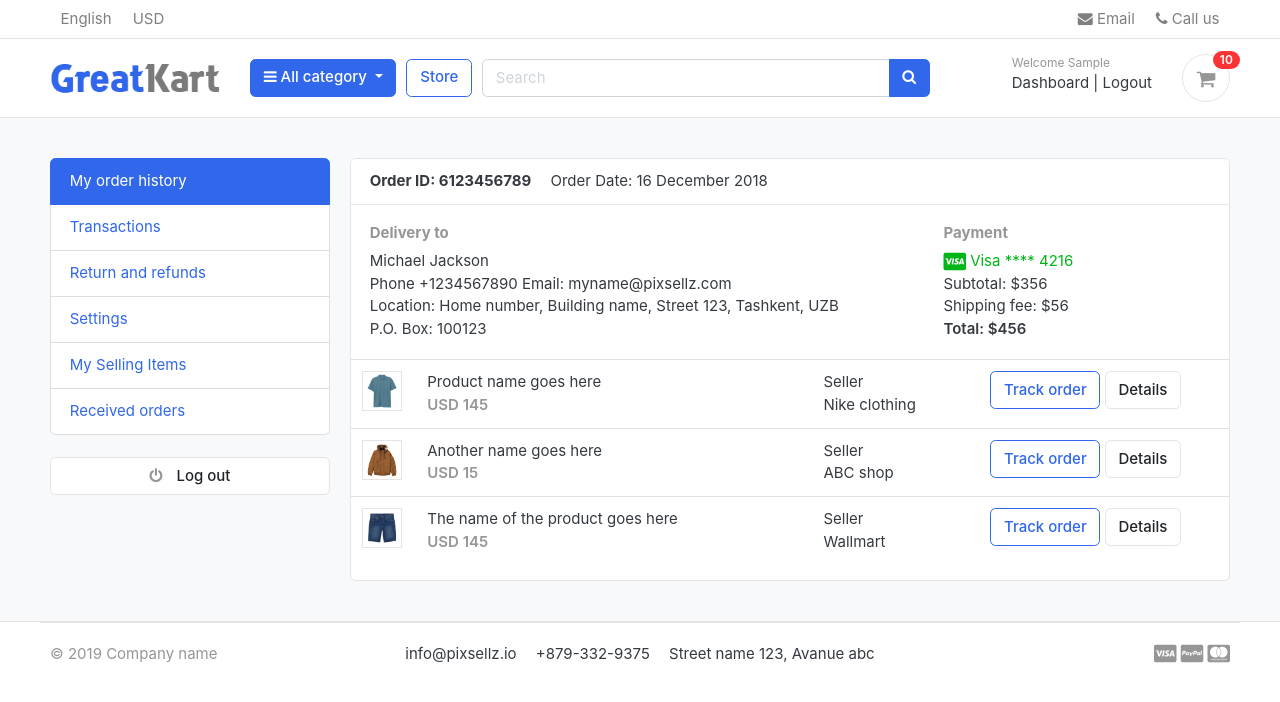
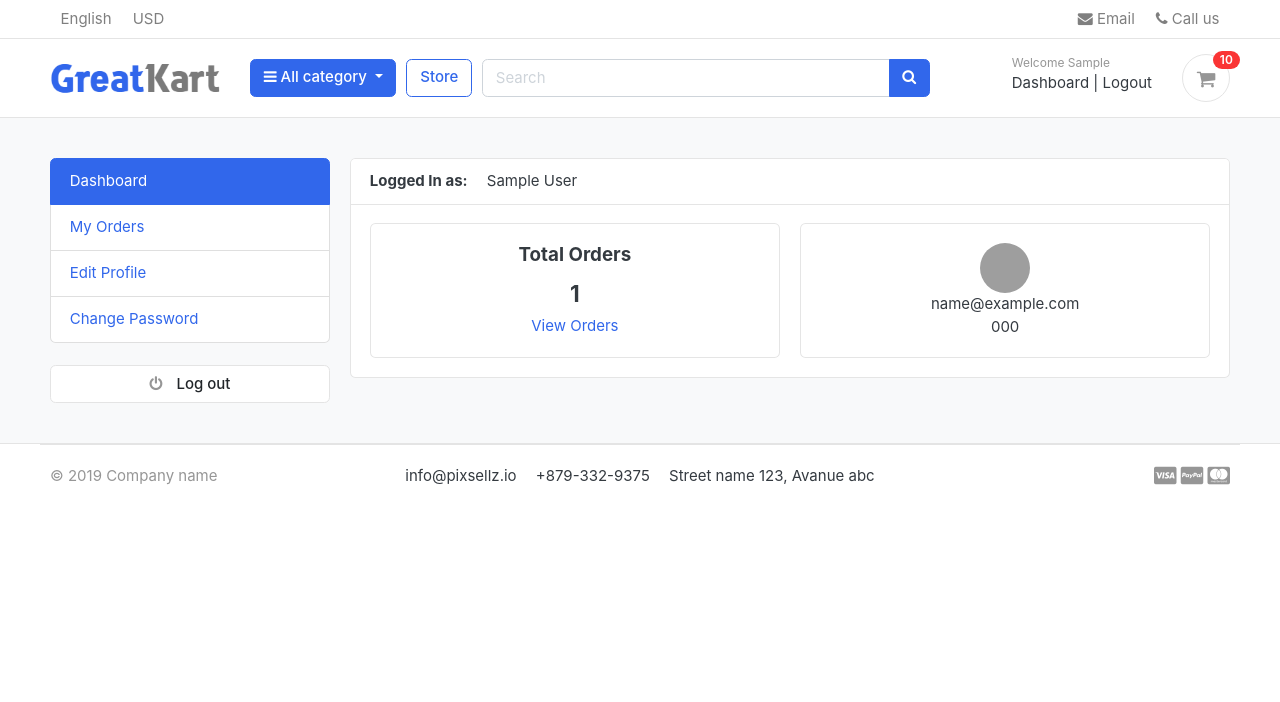
Before and after one commit to Ananthakrishnan12/greatkart-django, a Django app: page /accounts/ in a window 1280 px wide. Shown: the top 702 px of the page. Run offline with Django 3.2, Linux system fonts and the light colour scheme; a user stored in the database is signed in; tables that the repository leaves empty hold one stand-in row (values such as "Sample post"); some libraries are stand-ins or nearby versions; some web fonts are replaced; grey boxes are pictures that could not be loaded.

Commit message:
greatkart:upto Edit profile

```diff
--- a/accounts/models.py
+++ b/accounts/models.py
@@ -70,3 +70,21 @@ class Account(AbstractUser):
 
     def has_module_perms(self, app_label):
         return True
+
+
+
+class UserProfile(models.Model):
+    user=models.OneToOneField(Account,on_delete=models.CASCADE)
+    address_line_1=models.CharField(blank=True,max_length=100)
+    address_line_2=models.CharField(blank=True,max_length=100)
+    profile_picture=models.ImageField(blank=True,upload_to="userprofile")
+    city=models.CharField(blank=True,max_length=20)
+    state=models.CharField(blank=True,max_length=20)
+    country=models.CharField(blank=True,max_length=20)
+
+
+    def __str__(self):
+        return self.user.first_name
+
+    def full_address(self):
+        return f"{self.address_line_1} {self.address_line_2}"
--- a/accounts/urls.py
+++ b/accounts/urls.py
@@ -11,4 +11,8 @@ urlpatterns = [
 
     path('resetpassword_validate/<uidb64>/<token>/',views.resetpassword_validate,name="resetpassword_validate"),
     path('resetpassword/',views.resetpassword,name="resetpassword"),
+
+
+    path('my_orders/',views.my_orders,name="my_orders"),
+    path('edit_profile/',views.edit_profile,name="edit_profile"),
 ]
--- a/accounts/views.py
+++ b/accounts/views.py
@@ -1,7 +1,7 @@
 from django.http import HttpResponse
-from django.shortcuts import render,redirect
-from .forms import RegistrationForm
-from .models import Account
+from django.shortcuts import render,redirect,get_object_or_404
+from .forms import RegistrationForm,UserForm,UserProfileForm
+from .models import Account,UserProfile
 from django.contrib import messages,auth
 from django.contrib.auth.decorators import login_required
 
@@ -15,6 +15,8 @@ from django.core.mail import EmailMessage
 
 from cart.views import _cart_id
 from cart.models import Cart,CartItem
+
+from orders.models import Order
 
 import requests
 
@@ -121,7 +123,12 @@ def logout(request):
 
 @login_required(login_url = "user_login")
 def dashboard(request):
-    return render(request,'accounts/dashboard.html')
+    orders=Order.objects.order_by('-created_at').filter(user_id=request.user.id,is_ordered=True)
+    orders_count=orders.count()
+    context={
+        'orders_count':orders_count,
+    }
+    return render(request,'accounts/dashboard.html',context)
 
 
 def forget_password(request):
@@ -189,3 +196,31 @@ def resetpassword(request):
             return redirect('resetpassword')
     else:
         return render(request,'accounts/resetpassword.html')
+
+
+def my_orders(request):
+    orders=Order.objects.filter(user=request.user,is_ordered=True).order_by('-created_at')
+    context={
+        'orders':orders,
+    }
+    return render(request,"accounts/my_orders.html",context)
+
+def edit_profile(request):
+    userprofile=get_object_or_404(UserProfile,user=request.user)
+    if request.method=="POST":
+        user_form=UserForm(request.POST,instance=request.user)
+        profile_form=UserProfileForm(request.POST,request.FILES,instance=userprofile)
+        if user_form.is_valid() and profile_form.is_valid():
+            user_form.save()
+            profile_form.save()
+            messages.success(request,"Your profile has been updated")
+            return redirect("edit_profile")
+    else:
+        user_form=UserForm(instance=request.user)
+        profile_form=UserProfileForm(instance=userprofile)
+    context={
+        'user_form':user_form,
+        'profile_form':profile_form,
+        'userprofile': userprofile,
+    }
+    return render(request,'accounts/edit_profile.html',context)
--- a/templates/accounts/dashboard.html
+++ b/templates/accounts/dashboard.html
@@ -8,85 +8,40 @@
 {% include 'includes/alert.html' %}
         <div class="container">
             <div class="row">
-            <aside class="col-md-3">
-                <!--   SIDEBAR   -->
-                <ul class="list-group">
-                    <a class="list-group-item active" href="#"> My order history </a>
-                    <a class="list-group-item" href="#"> Transactions </a>
-                    <a class="list-group-item" href="#"> Return and refunds </a>
-                    <a class="list-group-item" href="#">Settings </a>
-                    <a class="list-group-item" href="#"> My Selling Items </a>
-                    <a class="list-group-item" href="#"> Received orders </a>
-                </ul>
-                <br>
-                <a class="btn btn-light btn-block" href="{% url 'logout' %}"> <i class="fa fa-power-off"></i> <span class="text">Log out</span> </a>
-                <!--   SIDEBAR .//END   -->
-            </aside>
+            {% include 'includes/dashboard_sidebar.html' %}
             <main class="col-md-9">
                 <article class="card">
                 <header class="card-header">
-                    <strong class="d-inline-block mr-3">Order ID: 6123456789</strong>
-                    <span>Order Date: 16 December 2018</span>
+                    <strong class="d-inline-block mr-3">Logged In as:</strong>
+                    <span>{{user.full_name}}</span>
                 </header>
                 <div class="card-body">
                     <div class="row">
-                        <div class="col-md-8">
-                            <h6 class="text-muted">Delivery to</h6>
-                            <p>Michael Jackson <br>
-                            Phone +1234567890 Email: myname@pixsellz.com <br>
-                            Location: Home number, Building name, Street 123,  Tashkent, UZB <br>
-                            P.O. Box: 100123
-                            </p>
+                        <div class="col-md-6">
+                            <div class="card" style="text-align:center;">
+                                <div class="card-body">
+                                    <h5 class="card-title">Total Orders</h5>
+                                    <h4>{{orders_count}}</h4>
+                                    <a href="">View Orders</a>
+                                </div>
+                            </div>
                         </div>
-                        <div class="col-md-4">
-                            <h6 class="text-muted">Payment</h6>
-                            <span class="text-success">
-                                <i class="fab fa-lg fa-cc-visa"></i>
-                                Visa  **** 4216
-                            </span>
-                            <p>Subtotal: $356 <br>
-                            Shipping fee:  $56 <br>
-                            <span class="b">Total:  $456 </span>
-                            </p>
+
+                                               <div class="col-md-6">
+                            <div class="card" style="text-align:center;">
+                                <div class="card-body">
+                                    <img src="https://www.w3schools.com/howto/img_avatar.png" alt="User Profile Picture" width="50" height="50" style="border-radius:50%;">
+                                    <p class="mb-0">{{user.email}}</p>
+                                    <p>{{user.phone_number}}</p>
+                                </div>
+                            </div>
                         </div>
+
+
                     </div> <!-- row.// -->
                 </div> <!-- card-body .// -->
                 <div class="table-responsive">
-                <table class="table table-hover">
-                    <tr>
-                        <td width="65">
-                            <img src="../images/items/1.jpg" class="img-xs border">
-                        </td>
-                        <td>
-                            <p class="title mb-0">Product name goes here </p>
-                            <var class="price text-muted">USD 145</var>
-                        </td>
-                        <td> Seller <br> Nike clothing </td>
-                        <td width="250"> <a href="#" class="btn btn-outline-primary">Track order</a> <a href="#" class="btn btn-light"> Details </a> </td>
-                    </tr>
-                    <tr>
-                        <td>
-                            <img src="../images/items/2.jpg" class="img-xs border">
-                        </td>
-                        <td>
-                            <p class="title mb-0">Another name goes here </p>
-                            <var class="price text-muted">USD 15</var>
-                        </td>
-                        <td> Seller <br> ABC shop </td>
-                        <td> <a href="#" class="btn btn-outline-primary">Track order</a> <a href="#" class="btn btn-light"> Details </a> </td>
-                    </tr>
-                    <tr>
-                        <td>
-                            <img src="../images/items/3.jpg" class="img-xs border">
-                        </td>
-                        <td>
-                            <p class="title mb-0">The name of the product  goes here </p>
-                            <var class="price text-muted">USD 145</var>
-                        </td>
-                        <td> Seller <br> Wallmart </td>
-                        <td> <a href="#" class="btn btn-outline-primary">Track order</a> <a href="#" class="btn btn-light"> Details </a> </td>
-                    </tr>
-                </table>
+
                 </div> <!-- table-responsive .end// -->
                 </article> <!-- order-group.// -->
             </main>
--- /dev/null
+++ b/templates/includes/dashboard_sidebar.html
@@ -0,0 +1,12 @@
+<aside class="col-md-3">
+                <!--   SIDEBAR   -->
+                <ul class="list-group">
+                    <a class="list-group-item {% if '/accounts/' == request.path%} active{%endif%}" href="{% url 'dashboard' %}"> Dashboard </a>
+                    <a class="list-group-item {% if '/my_orders/' in  request.path%} active{%endif%}" href="{% url 'my_orders' %}"> My Orders </a>
+                    <a class="list-group-item {% if '/edit_profile/' in  request.path%} active{%endif%}" href="{% url "edit_profile" %}"> Edit Profile </a>
+                    <a class="list-group-item" href="#">Change Password </a>
+                </ul>
+                <br>
+                <a class="btn btn-light btn-block" href="{% url 'logout' %}"> <i class="fa fa-power-off"></i> <span class="text">Log out</span> </a>
+                <!--   SIDEBAR .//END   -->
+            </aside>
```
Also changed, not shown: accounts/admin.py (+10 -1 lines), accounts/forms.py (+23 -1 lines), templates/accounts/edit_profile.html (added, +98 -0 lines), templates/accounts/my_orders.html (added, +64 -0 lines), accounts/migrations/0002_userprofile.py (added).
